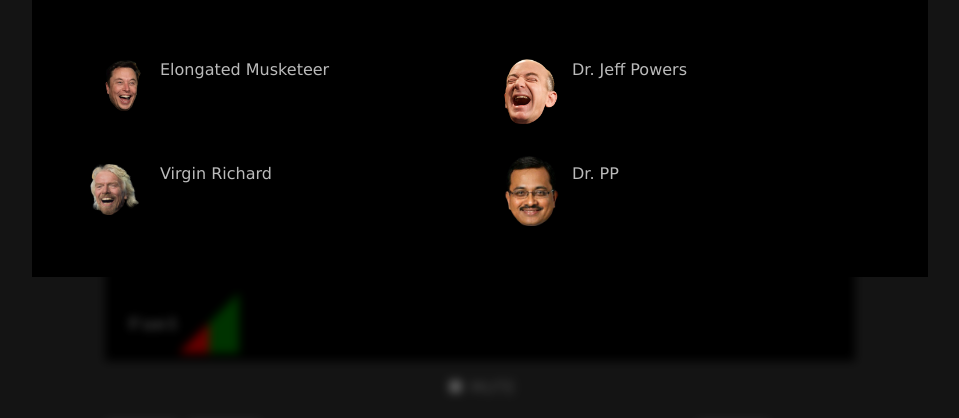
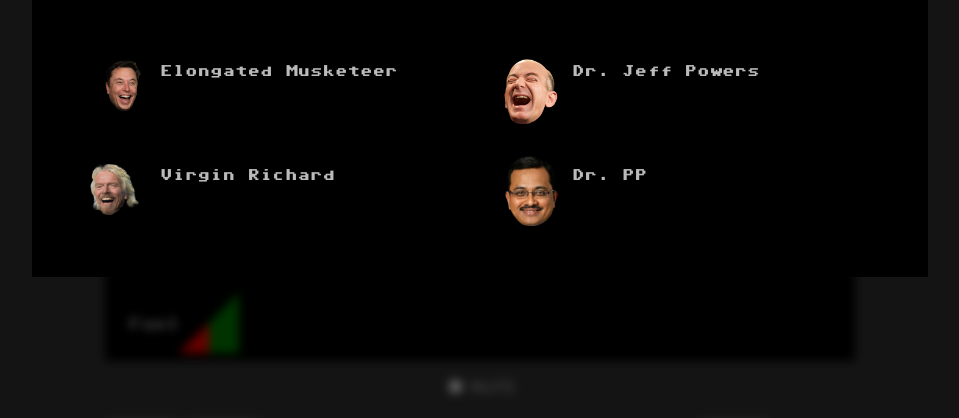
Before and after one commit to Ultrahuman-tech/spacerace, a plain HTML site: page index.html in a window 1280 px wide. Shown: the part 313-731 px from the top of the page, without its empty margins (160-1119 px from the left). Drawn offline with nearby package versions, Linux system fonts and the light colour scheme.

Commit message:
minor fix

```diff
--- a/css/style.css
+++ b/css/style.css
@@ -122,6 +122,7 @@ ul#characters li {
   vertical-align: center;
   line-height: 50px;
   cursor: pointer;
+  font-family: "Commodore", sans-serif;
 }
 
 ul#characters li:hover {
```
